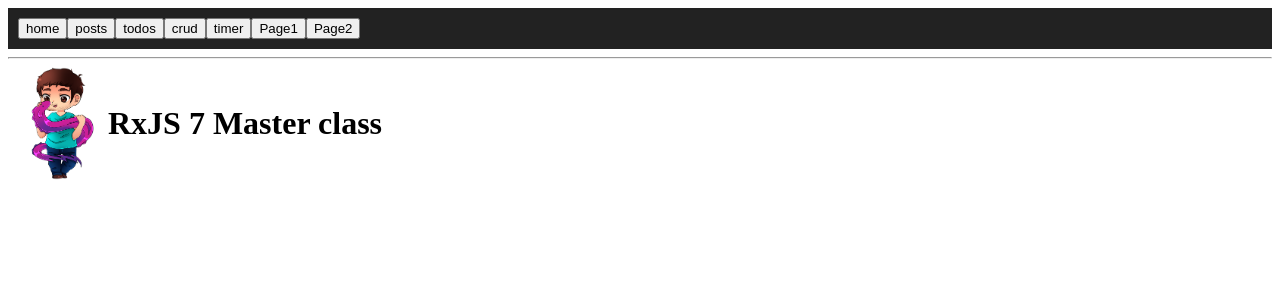
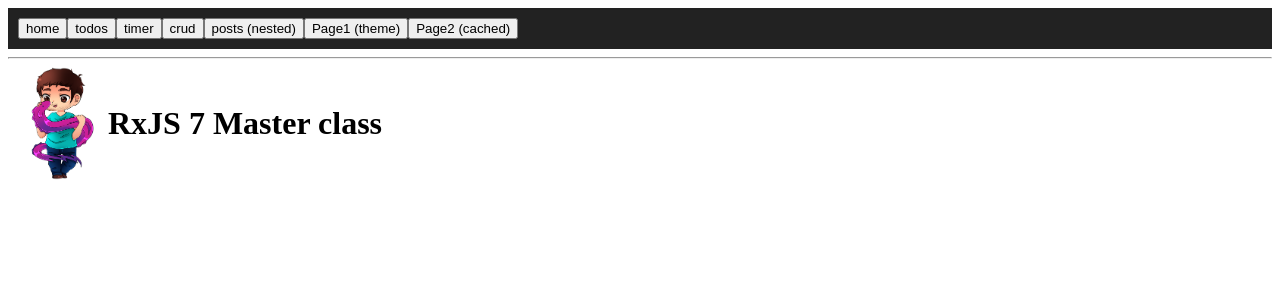
Before and after one commit to trainingfb/rxjs7-masterclass, an Angular app: page /home in a window 1280 px wide. Shown: the top 300 px of the page. Built offline with nearby package versions, Linux system fonts and the light colour scheme.

Commit message:
update navbar

```diff
--- a/src/app/core/components/navbar.component.ts
+++ b/src/app/core/components/navbar.component.ts
@@ -9,12 +9,12 @@
       class="navbar dark"
     >
       <button routerLink="home">home</button>
-      <button routerLink="posts">posts</button>
       <button routerLink="todos">todos</button>
+      <button routerLink="timer">timer</button>
       <button routerLink="crud">crud</button>
-      <button routerLink="timer">timer</button>
-      <button routerLink="page1">Page1</button>
-      <button routerLink="page2">Page2</button>
+      <button routerLink="posts/1">posts (nested)</button>
+      <button routerLink="page1">Page1 (theme)</button>
+      <button routerLink="page2">Page2 (cached)</button>
     </nav>
     <hr>
   `,
```
